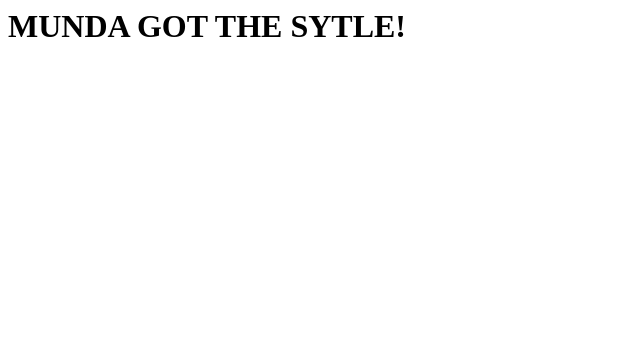
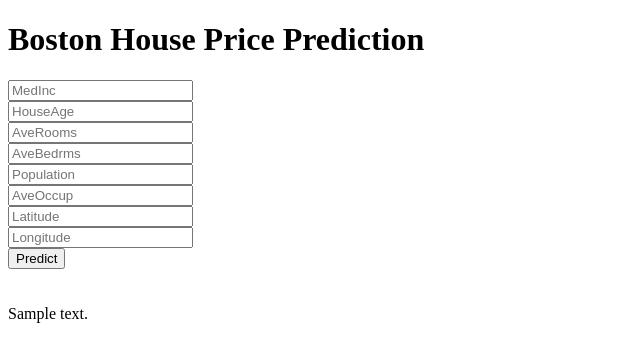
Before and after one commit to Diishasing/housing_ml, a Flask app: template templates/home.html in a window 1280 px wide. Shown: the top 362 px of the page, without its empty margins (0-640 px from the left). Run offline with Flask 3, Linux system fonts and the light colour scheme; the template is opened without the code that fills it: most values are stand-ins (such as "Sample title", 1, 10 or a date in 2020); parts of the project's set-up code (start-up, migrations or seed data) failed here and were passed over.

Commit message:
app is ready but the prediction is a bit off

```diff
--- a/app.py
+++ b/app.py
@@ -23,5 +23,13 @@ def predict_api():
     print(output[0])
     return jsonify(output[0])
 
+@app.route('/predict', methods = ['POST'])
+def predict():
+    data = [float(x) for x in request.form.values()]
+    final_input = scaler.transform(np.array(data).reshape(1, -1))
+    print(final_input)
+    output = regmodel.predict(final_input)[0]
+    return render_template("home.html", prediction_text = "The predicted house price is {}".format(output))
+
 if __name__=="__main__":
     app.run(debug = True)
--- a/templates/home.html
+++ b/templates/home.html
@@ -1,5 +1,48 @@
-<h1>
+<!DOCTYPE html>
+<html >
 
-MUNDA GOT THE SYTLE!
+<head>
+  <meta charset="UTF-8">
+  <title>ML API</title>
+  <link href='https://fonts.googleapis.com/css?family=Pacifico' rel='stylesheet' type='text/css'>
+<link href='https://fonts.googleapis.com/css?family=Arimo' rel='stylesheet' type='text/css'>
+<link href='https://fonts.googleapis.com/css?family=Hind:300' rel='stylesheet' type='text/css'>
+<link href='https://fonts.googleapis.com/css?family=Open+Sans+Condensed:300' rel='stylesheet' type='text/css'>
 
-</h1>
+
+</head>
+
+<body>
+ <div class="login">
+	<h1>Boston House Price Prediction</h1>
+
+     <!-- Main Input For Receiving Query to our ML -->
+    <form action="{{ url_for('predict')}}"method="post">
+      <input type="text" name="MedInc" placeholder="MedInc" required="required" /><br>
+    	<input type="text" name="HouseAge" placeholder="HouseAge" required="required" /><br>
+        <input type="text" name="AveRooms" placeholder="AveRooms" required="required" /><br>
+        <input type="text" name="AveBedrms" placeholder="AveBedrms" required="required" /><br>
+        <input type="text" name="Population" placeholder="Population" required="required" /><br>
+        <input type="text" name="AveOccup" placeholder="AveOccup" required="required" /><br>
+        <input type="text" name="Latitude" placeholder="Latitude" required="required" /><br>
+        <input type="text" name="Longitude" placeholder="Longitude" required="required" /><br>
+        <!-- <input type="text" name="RAD" placeholder="RAD" required="required" /><br>
+        <input type="text" name="TAX" placeholder="TAX" required="required" /><br>
+        <input type="text" name="PTRATIO" placeholder="PTRATIO" required="required" /><br>
+        <input type="text" name="B" placeholder="B" required="required" /><br>
+        <input type="text" name="LSTAT" placeholder="LSTAT" required="required" /><br> -->
+
+
+
+        <button type="submit" class="btn btn-primary btn-block btn-large">Predict</button>
+    </form>
+
+   <br>
+   <br>
+
+
+ </div>
+ {{prediction_text}}
+
+</body>
+</html>
```
